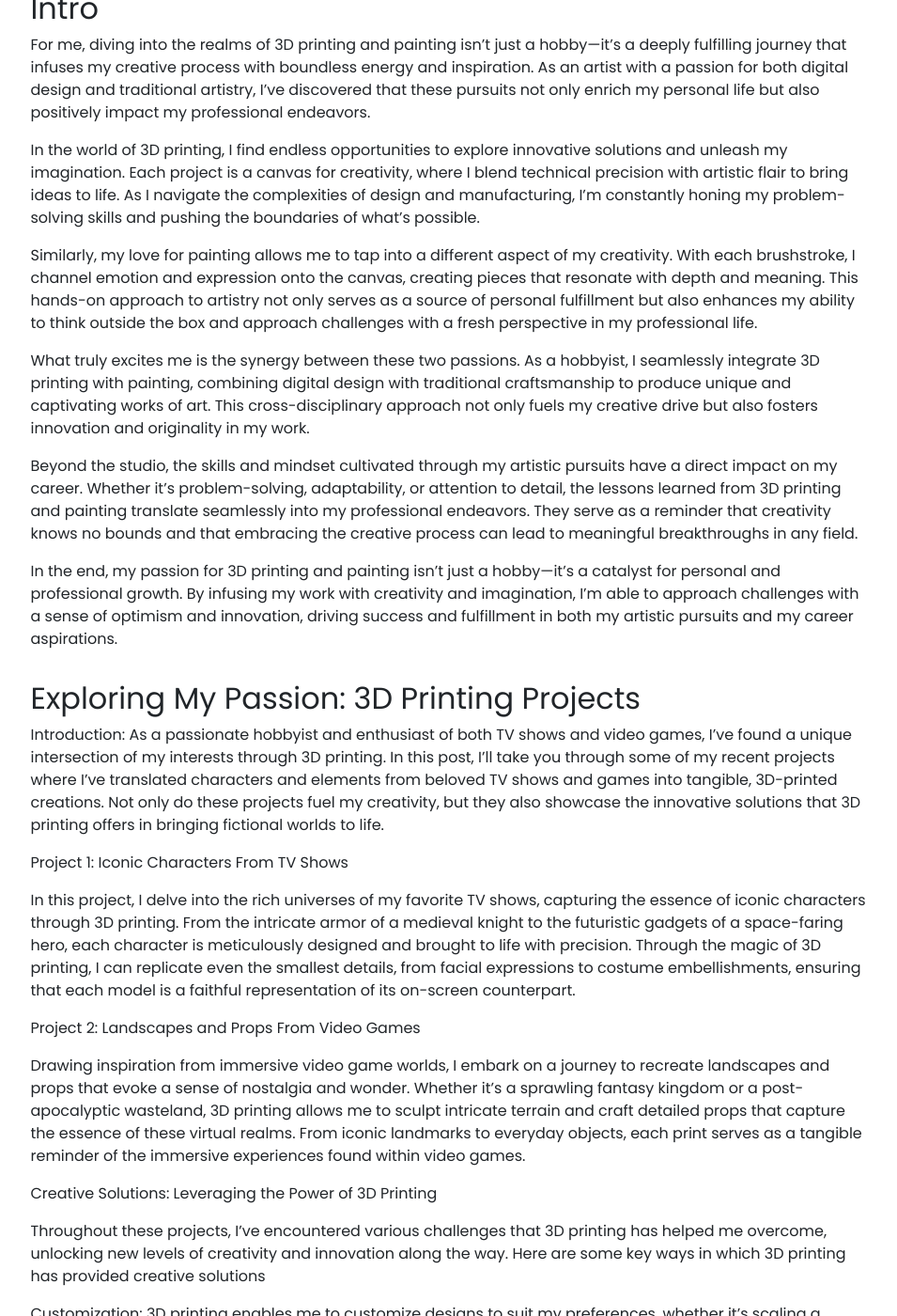
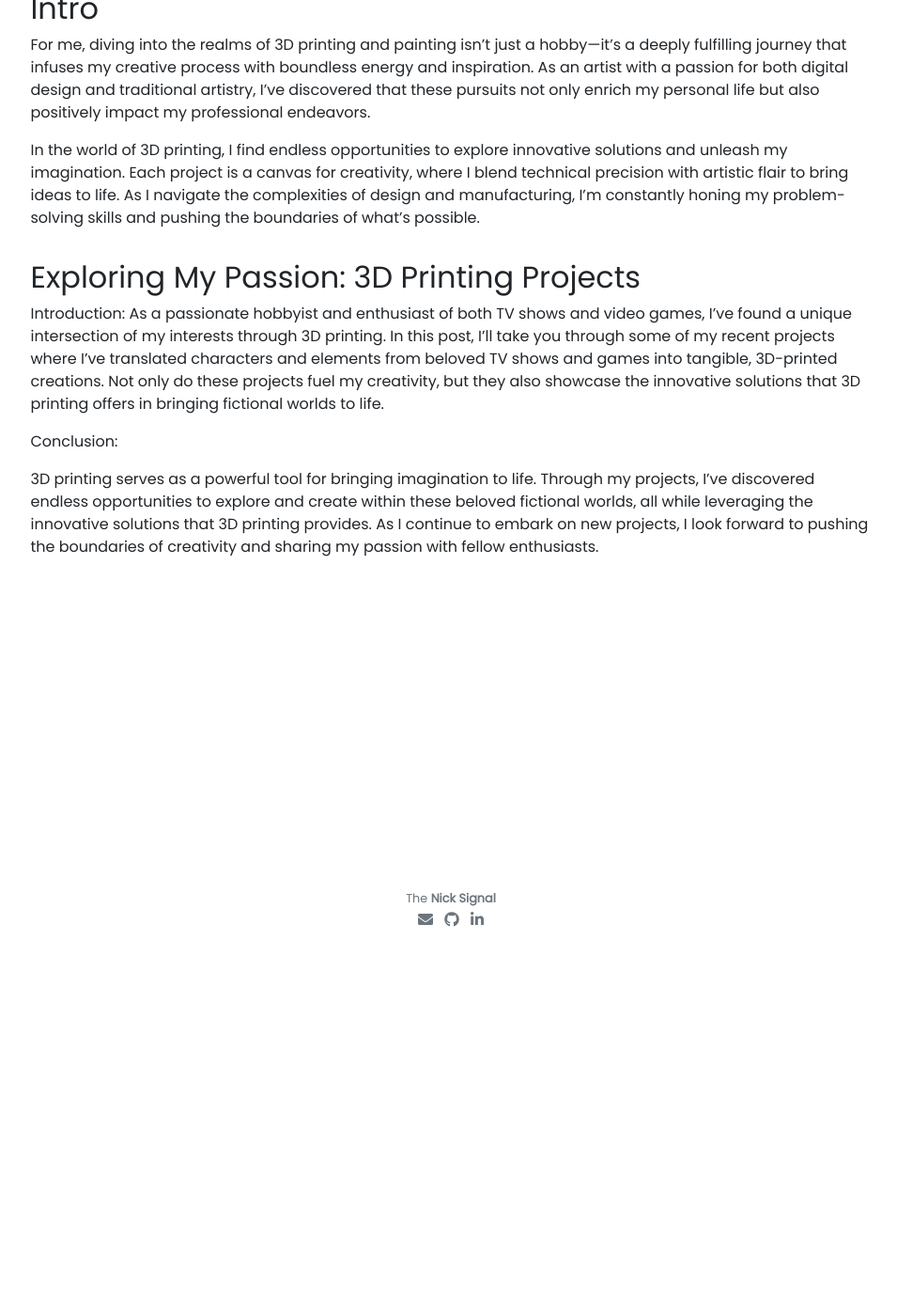
Before and after one commit to Seerow0/-MK-II-Nicholas-J-Website-, a Jekyll site: the page built from _posts/2024-05-14-A-3d-Printing-Guide.md, in a window 1280 px wide and 1400 px high, scrolled down 393 px. Shown: the whole window at 94% size, without its empty margins (160-1115 px from the left). Built offline with Jekyll 4.4.1, drawn with Linux system fonts in a browser that asks for light colours; nearby versions of some CDN libraries; our own code applies the rules of GitHub Pages for plain Markdown files; a script that is not in the unit is left out; after the commit the page ends 1083 px from its top, so only the background shows below that; some of the changed text lies outside the part shown.

Commit message:
Update 2024-05-14-A-3d-Printing-Guide.md

```diff
--- a/_posts/2024-05-14-A-3d-Printing-Guide.md
+++ b/_posts/2024-05-14-A-3d-Printing-Guide.md
@@ -16,39 +16,11 @@ For me, diving into the realms of 3D printing and painting isn't just a hobby—
 
 In the world of 3D printing, I find endless opportunities to explore innovative solutions and unleash my imagination. Each project is a canvas for creativity, where I blend technical precision with artistic flair to bring ideas to life. As I navigate the complexities of design and manufacturing, I'm constantly honing my problem-solving skills and pushing the boundaries of what's possible.
 
-Similarly, my love for painting allows me to tap into a different aspect of my creativity. With each brushstroke, I channel emotion and expression onto the canvas, creating pieces that resonate with depth and meaning. This hands-on approach to artistry not only serves as a source of personal fulfillment but also enhances my ability to think outside the box and approach challenges with a fresh perspective in my professional life.
-
-What truly excites me is the synergy between these two passions. As a hobbyist, I seamlessly integrate 3D printing with painting, combining digital design with traditional craftsmanship to produce unique and captivating works of art. This cross-disciplinary approach not only fuels my creative drive but also fosters innovation and originality in my work.
-
-Beyond the studio, the skills and mindset cultivated through my artistic pursuits have a direct impact on my career. Whether it's problem-solving, adaptability, or attention to detail, the lessons learned from 3D printing and painting translate seamlessly into my professional endeavors. They serve as a reminder that creativity knows no bounds and that embracing the creative process can lead to meaningful breakthroughs in any field.
-
-In the end, my passion for 3D printing and painting isn't just a hobby—it's a catalyst for personal and professional growth. By infusing my work with creativity and imagination, I'm able to approach challenges with a sense of optimism and innovation, driving success and fulfillment in both my artistic pursuits and my career aspirations.
-
-
 ## Exploring My Passion: 3D Printing Projects
 
 Introduction:
 As a passionate hobbyist and enthusiast of both TV shows and video games, I've found a unique intersection of my interests through 3D printing. In this post, I'll take you through some of my recent projects where I've translated characters and elements from beloved TV shows and games into tangible, 3D-printed creations. Not only do these projects fuel my creativity, but they also showcase the innovative solutions that 3D printing offers in bringing fictional worlds to life.
 
-Project 1: Iconic Characters From TV Shows
-
-In this project, I delve into the rich universes of my favorite TV shows, capturing the essence of iconic characters through 3D printing. From the intricate armor of a medieval knight to the futuristic gadgets of a space-faring hero, each character is meticulously designed and brought to life with precision. Through the magic of 3D printing, I can replicate even the smallest details, from facial expressions to costume embellishments, ensuring that each model is a faithful representation of its on-screen counterpart.
-
-Project 2: Landscapes and Props From Video Games
-
-Drawing inspiration from immersive video game worlds, I embark on a journey to recreate landscapes and props that evoke a sense of nostalgia and wonder. Whether it's a sprawling fantasy kingdom or a post-apocalyptic wasteland, 3D printing allows me to sculpt intricate terrain and craft detailed props that capture the essence of these virtual realms. From iconic landmarks to everyday objects, each print serves as a tangible reminder of the immersive experiences found within video games.
-
-Creative Solutions: Leveraging the Power of 3D Printing
-
-Throughout these projects, I've encountered various challenges that 3D printing has helped me overcome, unlocking new levels of creativity and innovation along the way. Here are some key ways in which 3D printing has provided creative solutions
-
-Customization: 3D printing enables me to customize designs to suit my preferences, whether it's scaling a character to fit a specific display size or adding personalized touches to props and scenery.
-
-Prototype Iteration: By rapidly prototyping ideas through 3D printing, I can quickly iterate and refine designs, ensuring that each model meets my vision before final production.
-
-Complex Geometry: From intricate costumes to elaborate landscapes, 3D printing allows me to tackle complex geometries with ease, bringing even the most intricate designs to life with precision and accuracy.
-
-Replication: Whether creating multiple copies of a character for a display or assembling a set of props for a themed event, 3D printing offers a cost-effective solution for replicating designs with consistent quality and detail.
 
 Conclusion:
 
```
